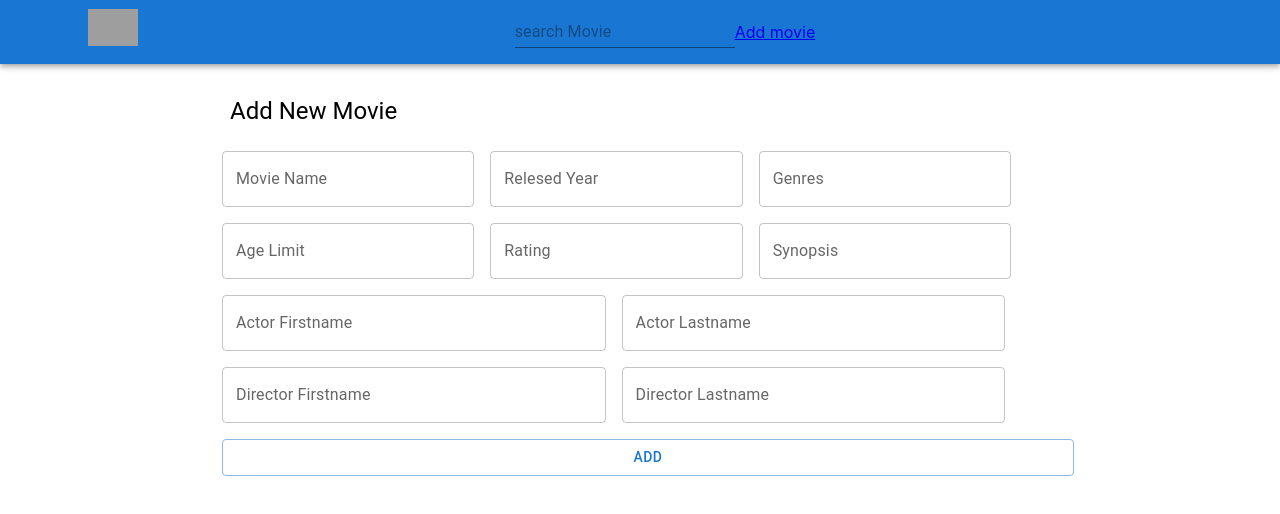
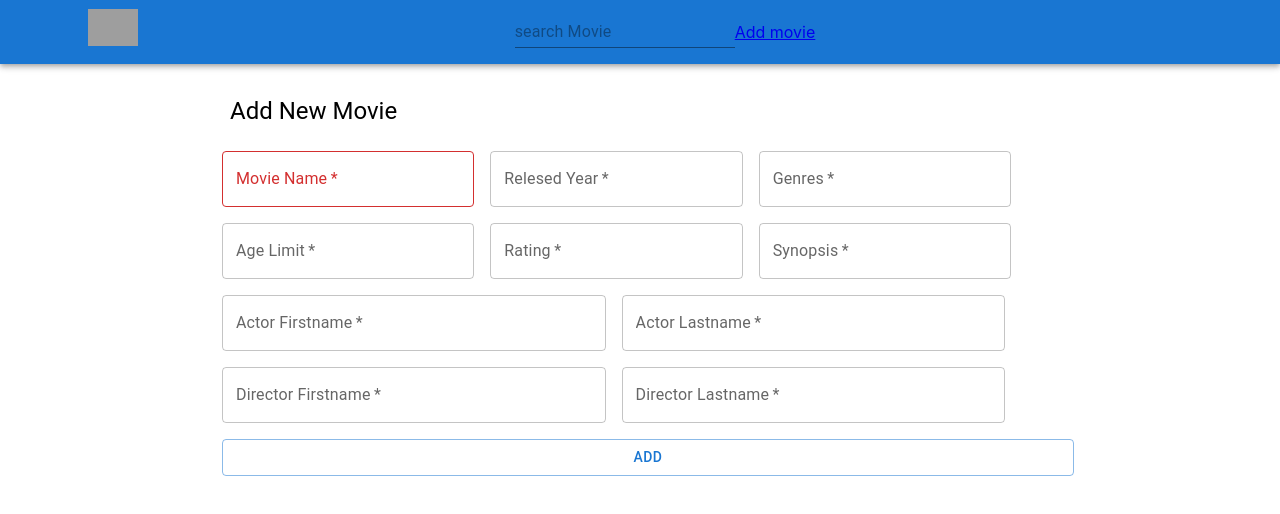
Before and after one commit to gayatri89/movie-assignment, a React (Create React App) app: page /create-movie in a window 1280 px wide. Shown: the top 514 px of the page. Built offline with nearby package versions, Linux system fonts and the light colour scheme; no server answers; grey boxes are pictures that could not be loaded.

Commit message:
uncommited code

```diff
--- a/src/components/MovieForm.tsx
+++ b/src/components/MovieForm.tsx
@@ -1,18 +1,12 @@
 import * as React from "react";
 import Box from "@mui/material/Box";
-import IconButton from "@mui/material/IconButton";
-import Input from "@mui/material/Input";
-import FilledInput from "@mui/material/FilledInput";
-import OutlinedInput from "@mui/material/OutlinedInput";
-import InputLabel from "@mui/material/InputLabel";
-import FormHelperText from "@mui/material/FormHelperText";
 import FormControl from "@mui/material/FormControl";
 import TextField from "@mui/material/TextField";
-import { Button, Grid, Typography } from "@mui/material";
+import { Button, Typography } from "@mui/material";
 import { Container } from "@mui/system";
 
 import { createMovie } from "../api/Api";
-import { useEffect, useState } from "react";
+import { useState } from "react";
 
 type State = {
   director: {
@@ -99,7 +93,7 @@ export function MovieForm() {
 
   let [moviname, setMoviName] = useState("");
   let [year, setYear] = useState("");
-  let [genres, setGenres] = useState('');
+  let [genres, setGenres] = useState("");
   let [ageLimit, setAgeLimit] = useState("");
   let [rating, setRating] = useState("");
   let [actorFirstname, setActorFirstName] = useState("");
@@ -107,7 +101,7 @@ export function MovieForm() {
   let [directorFirstname, setDirectorFirstName] = useState("");
   let [directorLastname, setDirectorLastName] = useState("");
   let [synopsis, setSynopsis] = useState("");
-  let [message, setMessage] = useState('');
+  let [message, setMessage] = useState("");
 
   const handleSubmit = async (e) => {
     e.preventDefault();
@@ -129,22 +123,22 @@ export function MovieForm() {
         lastName: directorLastname,
       },
       synopsis: synopsis,
-      })
+    });
     console.log("submitting...", data);
     try {
-        const response = await createMovie(data)
-        console.log('msg',response)
-        if (response.status === 'success') {
+      const response = await createMovie(data);
+      console.log("msg", response);
+      if (response.status === "success") {
         setMoviName("");
         setYear("");
-            setGenres('');
-            setAgeLimit('');
-            setRating('');
-            setSynopsis('');
-            setActorFirstName('')
-            setActorLastName('');
-            setDirectorFirstName('');
-            setDirectorLastName('');
+        setGenres("");
+        setAgeLimit("");
+        setRating("");
+        setSynopsis("");
+        setActorFirstName("");
+        setActorLastName("");
+        setDirectorFirstName("");
+        setDirectorLastName("");
         setMessage("Movie created successfully");
       } else {
         setMessage("Some error occured");
@@ -152,9 +146,6 @@ export function MovieForm() {
     } catch (err) {
       console.log(err);
     }
-
-
-
   };
 
   return (
@@ -176,6 +167,8 @@ export function MovieForm() {
               onChange={(e) => setMoviName(e.target.value)}
               value={moviname}
               sx={{ m: 1, width: "25ch" }}
+              required={true}
+              error={moviname === '' ? true : false}
             />
 
             <FormControl sx={{ m: 1, width: "25ch" }} variant="outlined">
@@ -184,6 +177,7 @@ export function MovieForm() {
                 name="year"
                 onChange={(e) => setYear(e.target.value)}
                 value={year}
+                required={true}
               />
             </FormControl>
 
@@ -192,6 +186,7 @@ export function MovieForm() {
                 label="Genres"
                 name="genres"
                 onChange={(e) => setGenres(e.target.value)}
+                required={true}
               />
             </FormControl>
           </div>
@@ -204,6 +199,7 @@ export function MovieForm() {
               onChange={(e) => {
                 setAgeLimit(e.target.value);
               }}
+              required={true}
             />
 
             <FormControl sx={{ m: 1, width: "25ch" }} variant="outlined">
@@ -212,6 +208,7 @@ export function MovieForm() {
                 name="rating"
                 onChange={(e) => setRating(e.target.value)}
                 value={rating}
+                required={true}
               />
             </FormControl>
 
@@ -221,6 +218,7 @@ export function MovieForm() {
                 name="synopsis"
                 onChange={(e) => setSynopsis(e.target.value)}
                 value={synopsis}
+                required={true}
               />
             </FormControl>
 
@@ -230,6 +228,7 @@ export function MovieForm() {
                 name="actor-firstname"
                 onChange={(e) => setActorFirstName(e.target.value)}
                 value={actorFirstname}
+                required={true}
               />
             </FormControl>
 
@@ -239,6 +238,7 @@ export function MovieForm() {
                 name="actor-lastname"
                 onChange={(e) => setActorLastName(e.target.value)}
                 value={actorLastname}
+                required={true}
               />
             </FormControl>
 
@@ -248,6 +248,7 @@ export function MovieForm() {
                 name="director-firstname"
                 onChange={(e) => setDirectorFirstName(e.target.value)}
                 value={directorFirstname}
+                required={true}
               />
             </FormControl>
 
@@ -257,6 +258,7 @@ export function MovieForm() {
                 name="director-lastname"
                 onChange={(e) => setDirectorLastName(e.target.value)}
                 value={directorLastname}
+                required={true}
               />
             </FormControl>
           </div>
@@ -269,7 +271,6 @@ export function MovieForm() {
             </FormControl>
           </div>
         </form>
-
       </Box>
     </Container>
   );
--- a/src/components/MovieList.tsx
+++ b/src/components/MovieList.tsx
@@ -27,6 +27,7 @@ export const MovieList = (props) => {
   const [movieGenres, setMovieGenres] = useState([]);
 
   useEffect(() => {
+      //retrviewing the movie collection
     const api = async () => {
       const data = await fetchMovies("http://localhost:3002/api/movies");
       setMoviesData(data);
@@ -71,7 +72,9 @@ export const MovieList = (props) => {
       </Box>
 
       <Grid container spacing={4}>
-        {moviesData &&
+
+        { //Filtering data object with movie name
+        moviesData &&
           moviesData
             .filter((movieItems: movieProps) => {
               // console.log()
@@ -80,7 +83,7 @@ export const MovieList = (props) => {
                 movieItems.name &&
                 movieItems.name.toLocaleLowerCase().includes(props.inputValue)
               );
-            })
+            }) // movile collection passed using spred operator
             .map((value, index) => <Movie {...value} key={index} />)}
       </Grid>
     </Container>
```
Also changed, not shown: src/App.tsx (+9 -6 lines), src/components/MovieGenres.jsx (+4 -10 lines). Lines whose indentation alone changed are shown as unchanged.
